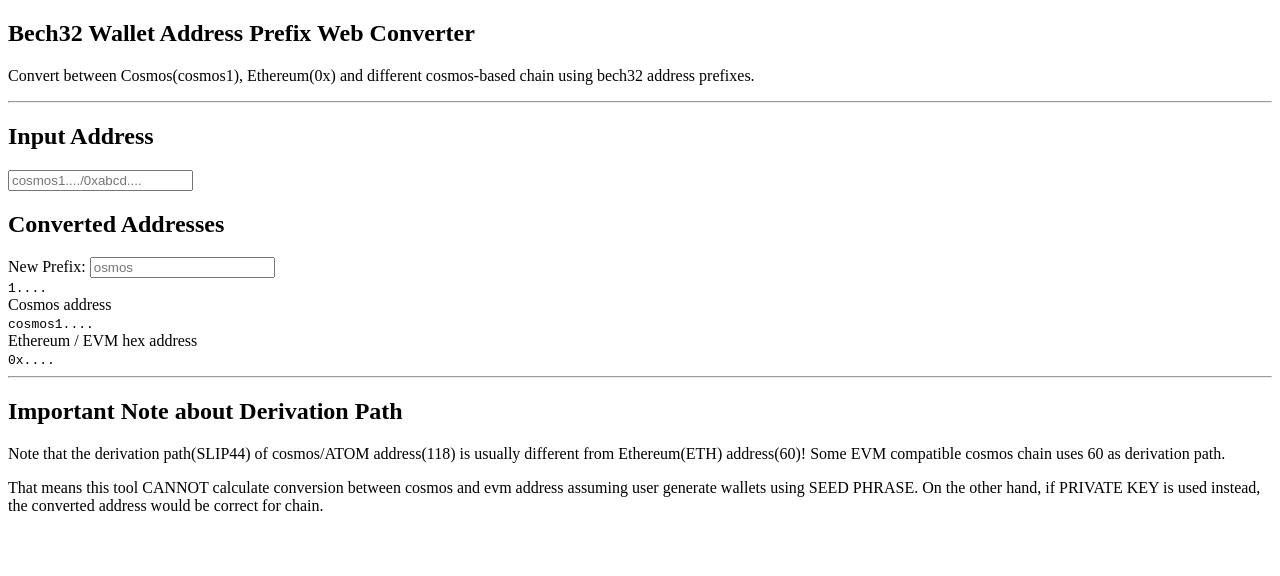
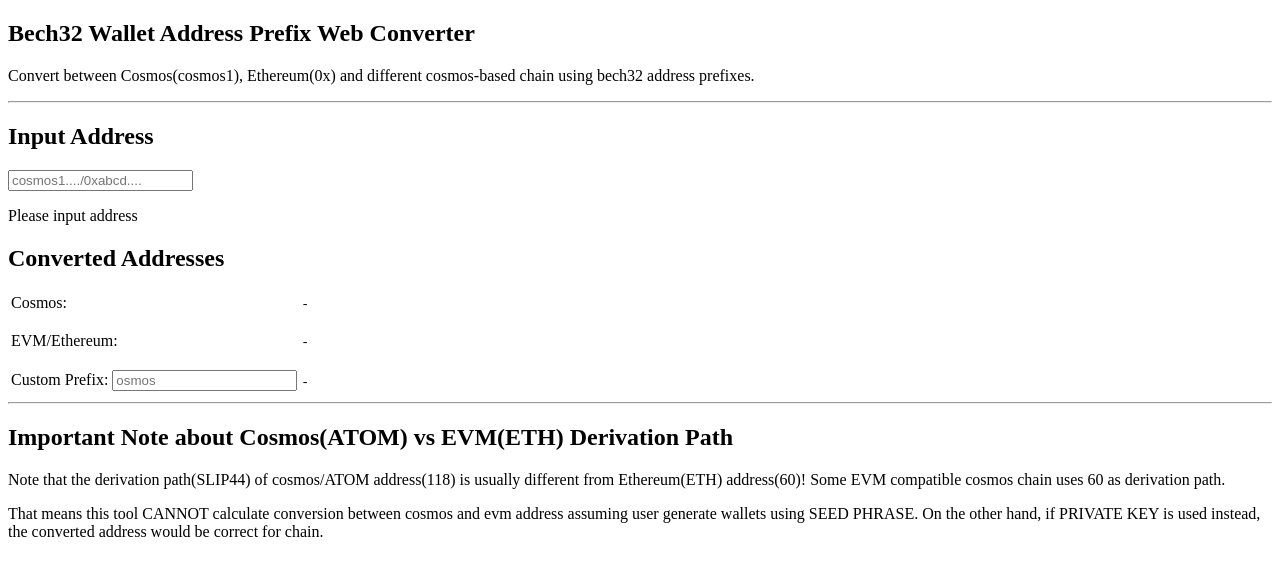
Before and after one commit to williamchong/bech32-web-converter, a Nuxt app: page / in a window 1280 px wide. Shown: the top 576 px of the page. Built offline with nearby package versions, Linux system fonts and the light colour scheme.

Commit message:
💄 Improve output formatting

```diff
--- a/app.vue
+++ b/app.vue
@@ -8,25 +8,42 @@
     <section>
       <h2>Input Address</h2>
       <input v-model="inputAddress" placeholder="cosmos1..../0xabcd....">
+      <p v-if="!inputAddress">Please input address</p>
+      <p style="color: red" v-else-if="!isInputValid">Invalid Address Format</p>
     </section>
     <section>
       <h2>Converted Addresses</h2>
-      <label>New Prefix: </label>
-      <input v-model="newPrefix" placeholder="osmos">
-      <br>
-      <code>{{ convertedPrefixAddress }}</code>
-      <br>
-      <label>Cosmos address</label>
-      <br>
-      <code>{{ convertedCosmosAddress }}</code>
-      <br>
-      <label>Ethereum / EVM hex address</label>
-      <br>
-      <code>{{ convertedEvmAddress }}</code>
+      <table>
+        <tr>
+          <td>
+            <label>Cosmos:</label>
+          </td>
+          <td>
+            <code>{{ convertedCosmosAddress }}</code>
+          </td>
+        </tr>
+        <tr>
+          <td>
+            <label>EVM/Ethereum:</label>
+          </td>
+          <td>
+            <p><code>{{ convertedEvmAddress }}</code></p>
+          </td>
+        </tr>
+        <tr>
+          <td>
+            <label>Custom Prefix: </label>
+            <input v-model="newPrefix" placeholder="osmos">
+          </td>
+          <td>
+            <code>{{ convertedPrefixAddress }}</code>
+          </td>
+        </tr>
+      </table>
     </section>
     <hr>
     <section>
-      <h2>Important Note about Derivation Path</h2>
+      <h2>Important Note about Cosmos(ATOM) vs EVM(ETH) Derivation Path</h2>
       <div>
         <p>Note that the derivation path(SLIP44) of cosmos/ATOM address(118) is usually different from Ethereum(ETH)
           address(60)!
@@ -57,18 +74,22 @@ const convertedWords = computed(() => {
   }
 })
 
+const isInputValid = computed(() => {
+  return convertedWords.value.length > 0
+})
+
 const convertedPrefixAddress = computed(() => {
-  if (convertedWords.value.length === 0) return newPrefix.value + '1....'
+  if (!newPrefix.value || convertedWords.value.length === 0) return '-';
   return bech32.encode(newPrefix.value, convertedWords.value)
 })
 
 const convertedCosmosAddress = computed(() => {
-  if (convertedWords.value.length === 0) return 'cosmos1....'
+  if (convertedWords.value.length === 0) return '-'
   return bech32.encode('cosmos', convertedWords.value)
 })
 
 const convertedEvmAddress = computed(() => {
-  if (convertedWords.value.length === 0) return '0x....'
+  if (convertedWords.value.length === 0) return '-'
   const data = bech32.fromWords(convertedWords.value)
   return `0x${Buffer.from(data).toString('hex')}`;
 })
```
